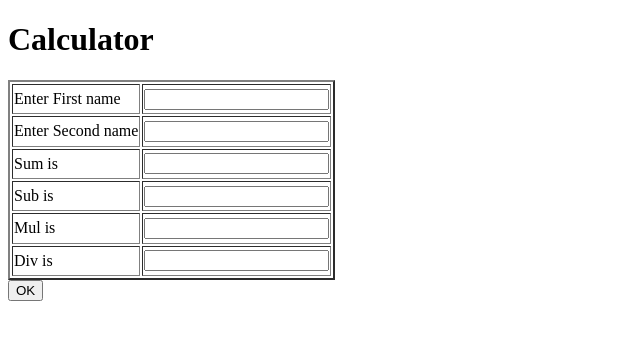
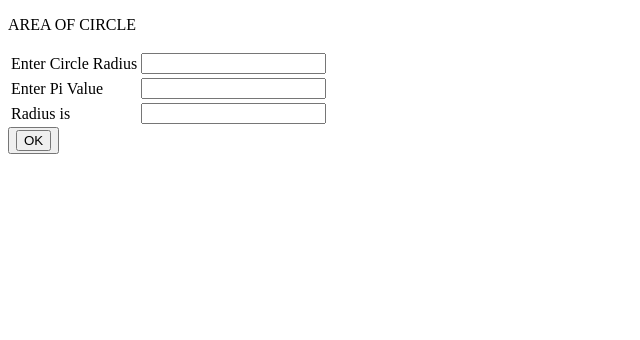
Before and after one commit to saurabhkumar-sk/web_dev, a plain HTML site: page index.html in a window 1280 px wide. Shown: the whole page, without its empty margins (0-640 px from the left). Drawn offline with Linux system fonts and the light colour scheme.

Commit message:
fnd area

```diff
--- a/index.html
+++ b/index.html
@@ -3,56 +3,37 @@
 <head>
   <meta charset="UTF-8">
   <meta name="viewport" content="width=device-width, initial-scale=1.0">
-  <title>Document</title>
+  <title>AREA OF CIRCLE</title>
 </head>
-<script language="javascript">
-  function myFun(){
-    var a,b,c;
-    // let a,b,c;
-    // const a,b,c;
-    a=parseInt(document.getElementById('num1').value);
-    b= parseInt(document.getElementById('num2').value);
-    document.getElementById('Sum').value=a+b;
-    document.getElementById('Sub').value=a-b;
-    document.getElementById('Mul').value=a*b;
-    document.getElementById('Div').value=a/b;
-
+<script lang="javaScript">
+  function findArea(){
+    var radius,pi,area;
+     radius = parseFloat(document.getElementById('num1').value);
+       pi = parseFloat(document.getElementById('num2').value);
+       area = pi * radius * radius;
+      document.getElementById('area').value = area.toFixed(2);
   }
 
 </script>
 <body>
-  <h1>Calculator</h1>
-  <table border="2" HEIGHT=200>
+  <p>AREA OF CIRCLE</p>
+  <table >
     <tr>
-      <td>Enter First name  </td>
-      <td ><input type="text" id="num1"> </td>
-
+      <td>Enter Circle Radius</td>
+      <td><input type="text" id="num1"></td>
     </tr>
     <tr>
-      <td >Enter Second name </td>
-      <td ><input type="text" id="num2"> </td>
+      <td>Enter Pi Value</td>
+      <td><input type="text" id="num2"></td>
+    </tr>
+    <tr>
+      <td>Radius is</td>
+      <td><input type="text" id="radius"></td>
     </tr>
 
-    <tr>
-      <td>Sum is</td>
-      <td><input type="text"  id="Sum"> </td>
-    </tr>
-
-    <tr>
-      <td>Sub is </td>
-      <td><input type="text"  id="Sub"> </td>
-    </tr>
-
-    <tr>
-      <td>Mul is </td>
-      <td><input type="text"  id="Mul"> </td>
-    </tr>
-    <tr>
-
-      <td>Div is </td>
-      <td><input type="text"  id="Div"> </td>
-    </tr>
-  </table >
-  <input type="button"  value="OK" onclick="myFun()">
+  </table>
+  <button>
+    <input type="button"value="OK" onclick="findArea">
+  </button>
 </body>
 </html>
```
